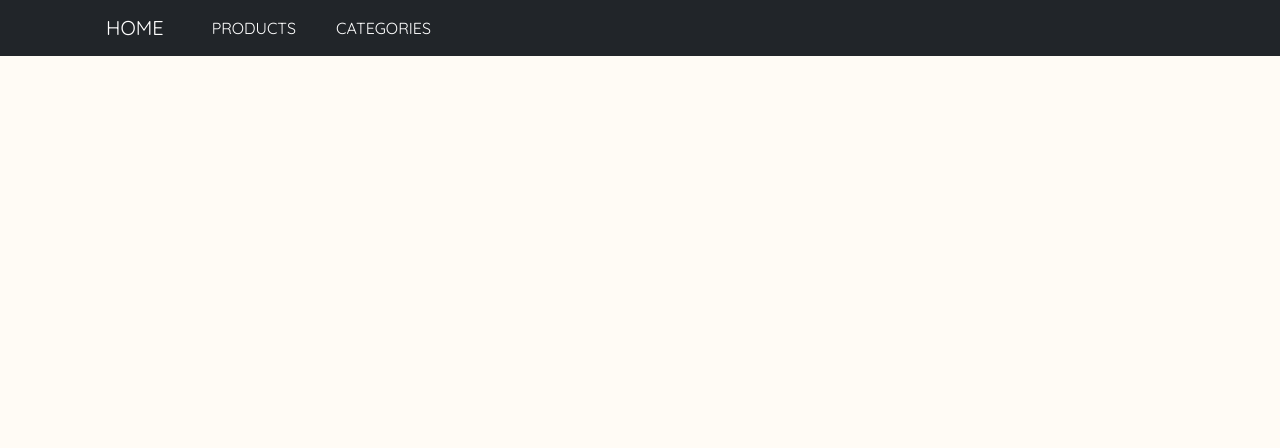
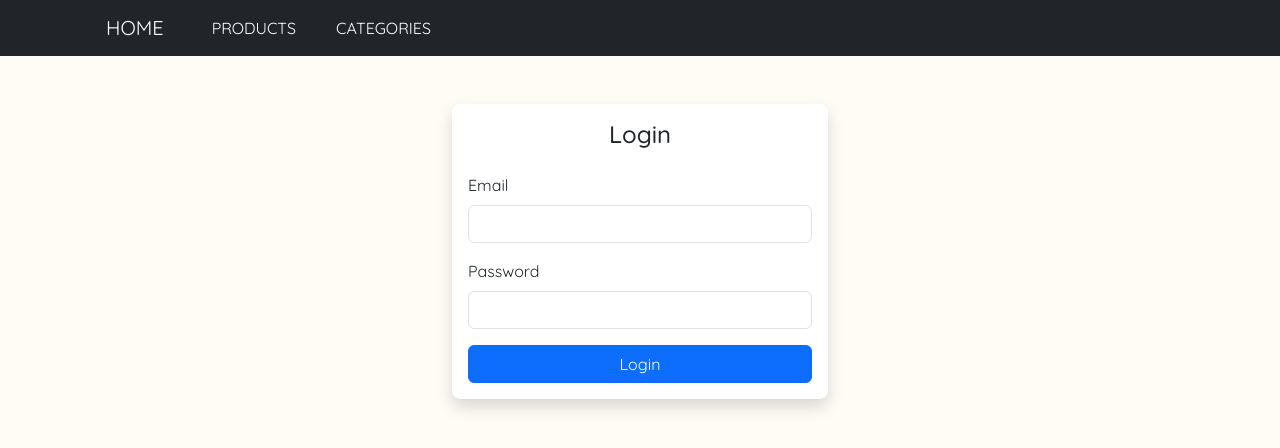
Before and after one commit to ivaaslv/vue-ts-29, a Vue app: page /auth/login in a window 1280 px wide. Shown: the top 448 px of the page. Built offline with nearby package versions, Linux system fonts and the light colour scheme.

Commit message:
modifying route

```diff
--- a/src/routes/index.ts
+++ b/src/routes/index.ts
@@ -35,6 +35,11 @@
         path: '/categories/edit/:id',
         name: 'categories-edit',
         component: () => import('../views/categories/edit.vue')
+    },
+    {
+        path: '/auth/login',
+        name: 'login',
+        component: () => import('../views/auth/login.vue')
     }
 ]
 
--- a/src/views/auth/login.vue
+++ b/src/views/auth/login.vue
@@ -1,5 +1,5 @@
 <script setup lang="ts">
-    import {ref} from "vue";
+    import { ref } from "vue";
     import { useRouter } from "vue-router";
     import Api from "../../api";
 
```
